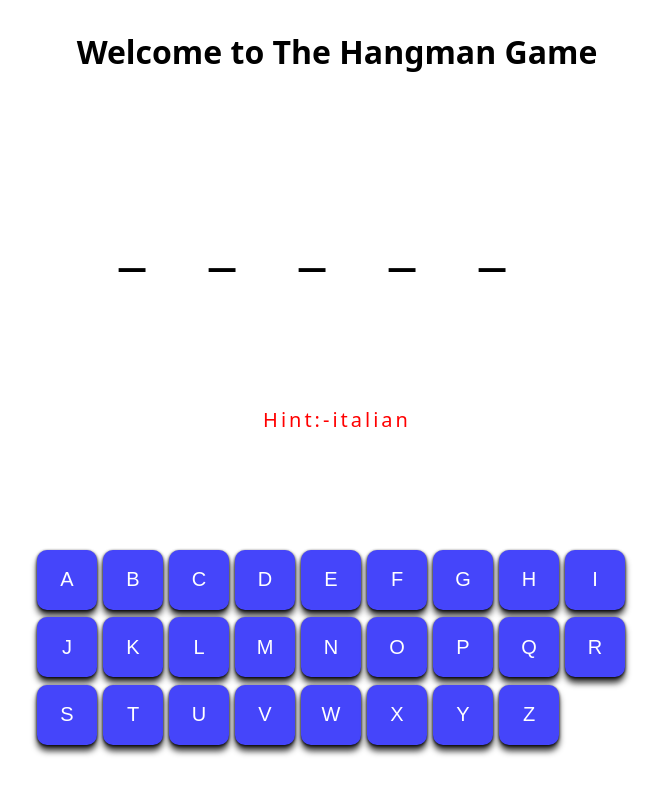
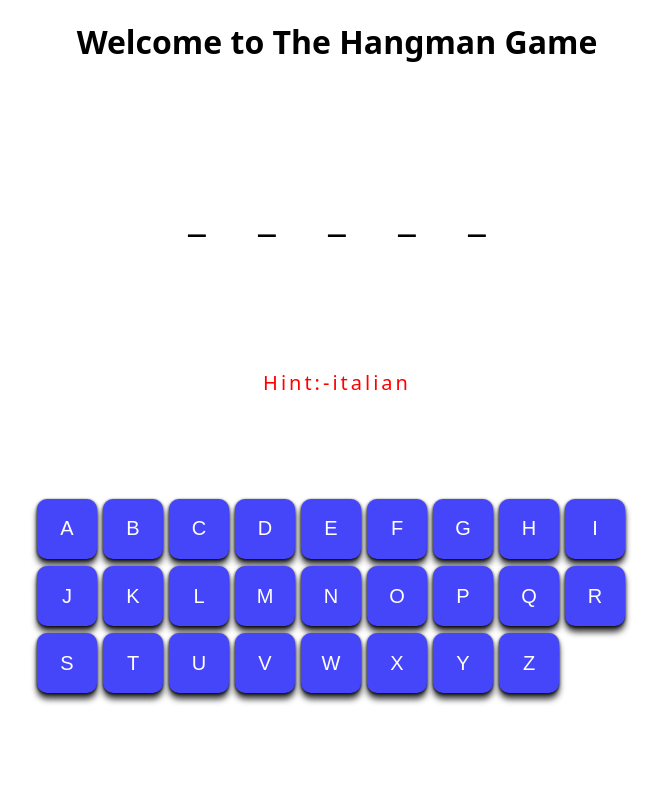
Before and after one commit to Rupam-Mondal/Hangman-game, a React (Vite) app: page / in a window 1280 px wide. Shown: the top 794 px of the page, without its empty margins (303-964 px from the left). Built offline with nearby package versions, Linux system fonts and the light colour scheme; a web font is replaced by a local one.

Commit message:
Update in ui

```diff
--- a/src/Component/Board/Board.css
+++ b/src/Component/Board/Board.css
@@ -8,6 +8,6 @@
     align-items: center;
     font-family: "Reggae One", system-ui;
     font-weight: 400;
-    padding-top: 30px;
+    padding-top: 20px;
     padding-bottom: 50px;
 }
--- a/src/Component/Keyboardkeys/Keyboard.css
+++ b/src/Component/Keyboardkeys/Keyboard.css
@@ -4,4 +4,5 @@
     flex-wrap: wrap;
     height: 200px;
     width: 600px;
+    margin-bottom: 4%;
 }
--- a/src/Component/MaskedText/MaskedText.css
+++ b/src/Component/MaskedText/MaskedText.css
@@ -4,12 +4,11 @@
 }
 
 .maskedtext div{
-    letter-spacing: 50px;
-    font-size: 60px;
+    font-size: 40px;
     box-sizing: border-box;
     display: flex;
     height: 100px;
-    width: 90px;
+    width: 70px;
     display: flex;
     justify-content: center;
     align-items: center;
--- a/src/Component/MaskedText/MaskedText.jsx
+++ b/src/Component/MaskedText/MaskedText.jsx
@@ -9,7 +9,7 @@ function MaskedText({word , usedLetters}){
             <div className="maskedtext">
                 {
                     letters.map((v , i) => (
-                        <div><p>{v}</p></div>
+                        <div key={i}><p>{v}</p></div>
                     ))
                 }
             </div>
--- a/src/Component/Playgame/Playgame.jsx
+++ b/src/Component/Playgame/Playgame.jsx
@@ -9,6 +9,8 @@ function Playgame(){
     const [usedLetters, setLetters] = useState([])
 
     function handleclick(e) {
+        console.log(randomobj.word)
+        console.log(randomobj.word.includes(e))
         console.log(e)
         setLetters([...usedLetters, e])
     }
```
